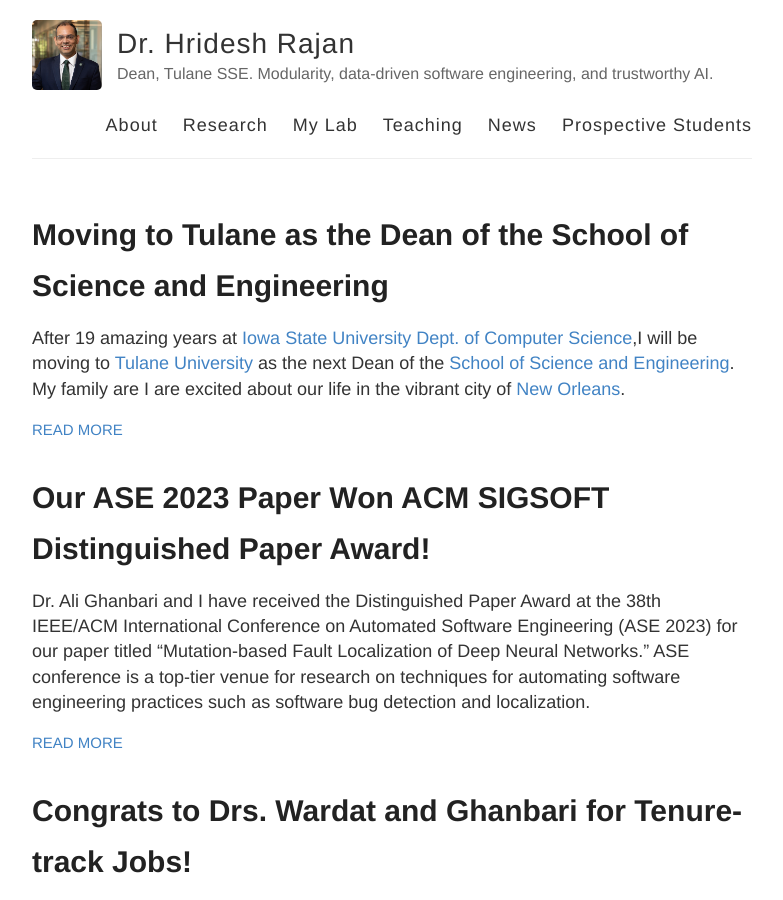
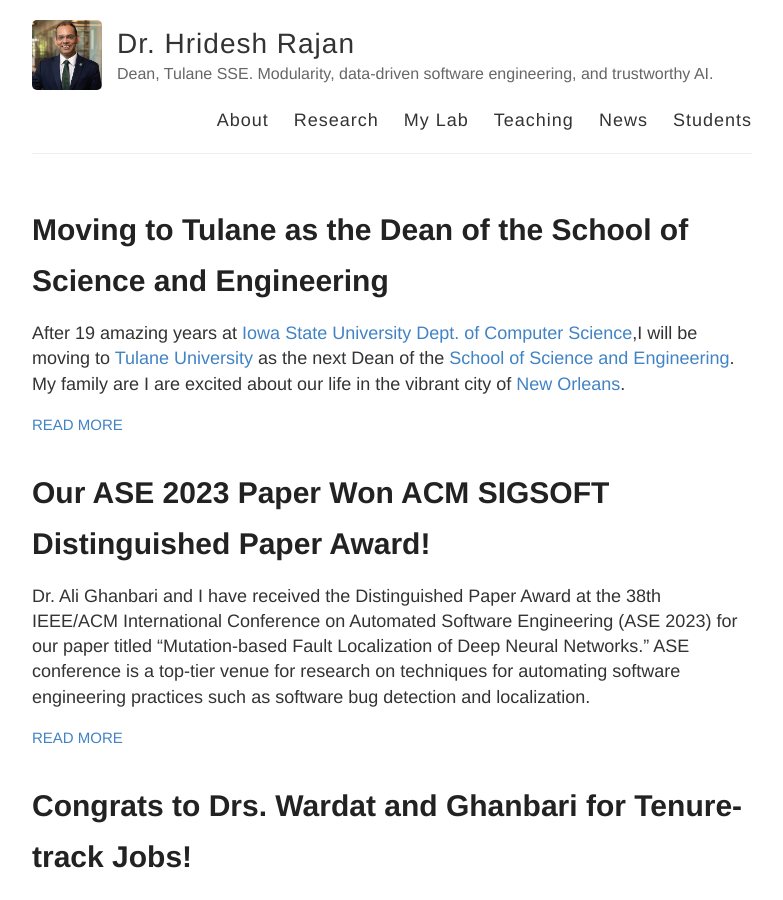
Before and after one commit to hridesh/hridesh.github.io, a Jekyll site: the page built from index.html, in a window 1280 px wide and 900 px high. Shown: the whole window, without its empty margins (248-1031 px from the left). Built offline with Jekyll 4.4.1, drawn with Linux system fonts in a browser that asks for light colours; the list of posts is cut into pages by our own code.

Commit message:
misc changes

```diff
--- a/_layouts/default.html
+++ b/_layouts/default.html
@@ -32,7 +32,7 @@
             <a href="https://lab-design.github.io/">My Lab</a>
             <a href="{{ site.baseurl }}/teaching">Teaching</a>
             <a href="{{ site.baseurl }}/">News</a>
-            <a href="{{ site.baseurl }}/prospective">Prospective Students</a>
+            <a href="{{ site.baseurl }}/students/">Students</a>
           </nav>
         </header>
       </div>
```
